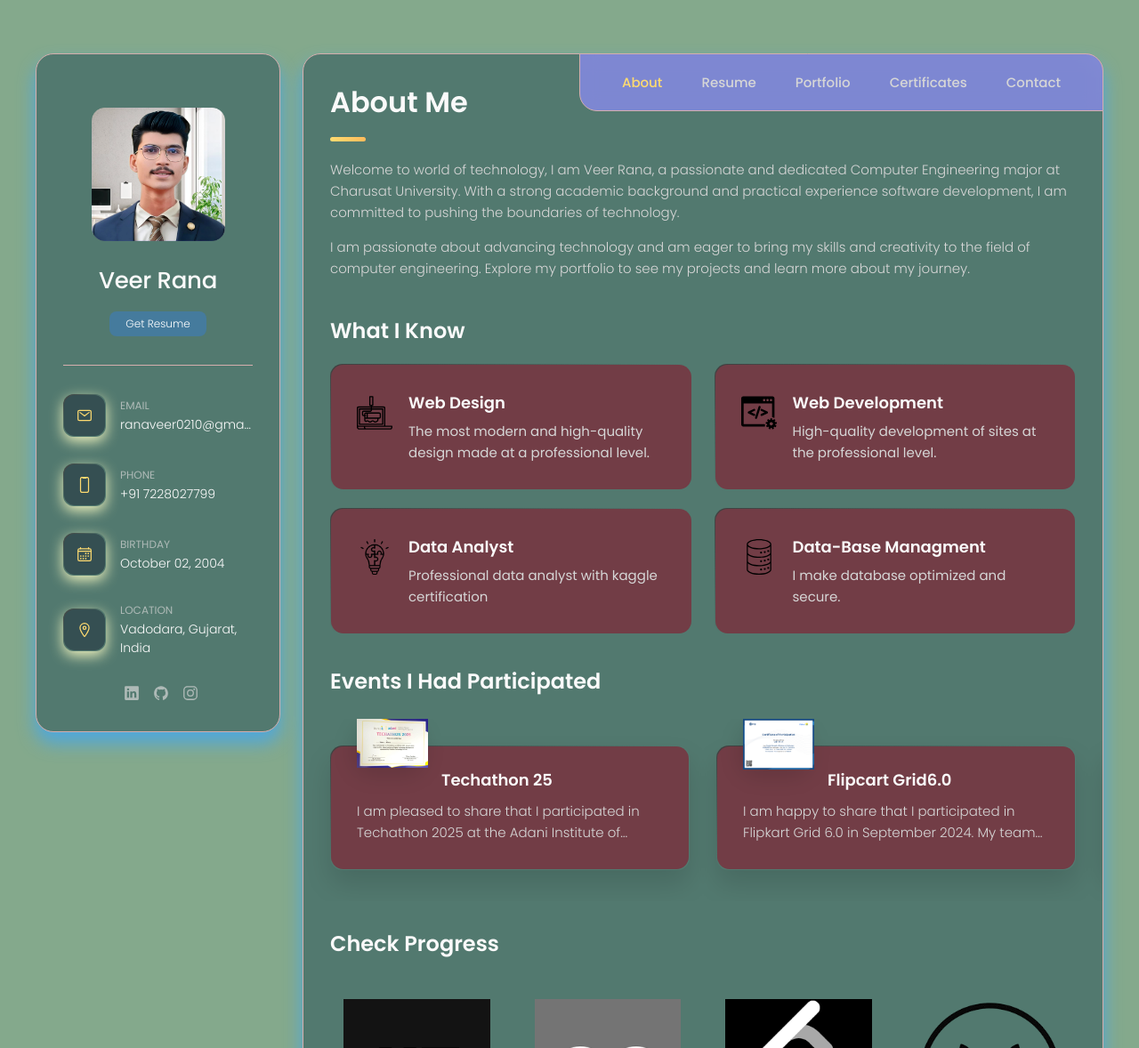
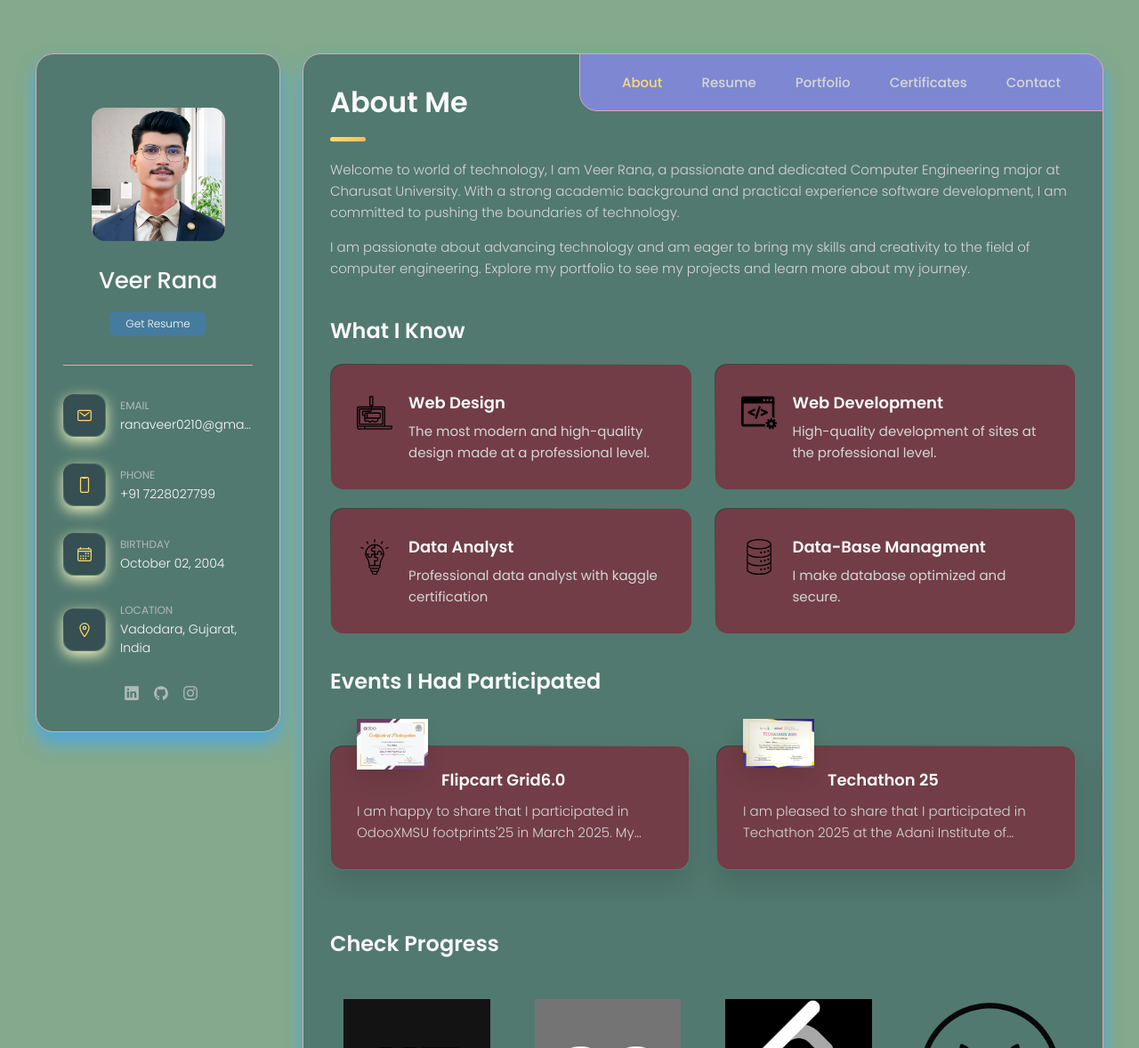
Before and after one commit to VEER-RANA/Portfolio, a plain HTML site: page index.html in a window 1280 px wide. Shown: the top 1178 px of the page at 89% size. Drawn offline with nearby package versions, Linux system fonts and the light colour scheme.

Commit message:
Update index.html

```diff
--- a/index.html
+++ b/index.html
@@ -310,6 +310,25 @@
           <h3 class="h3 testimonials-title">Events I had Participated</h3>
 
           <ul class="testimonials-list has-scrollbar">
+
+	    <li class="testimonials-item">
+              <div class="content-card" data-testimonials-item>
+
+                <figure class="testimonials-avatar-box">
+                  <a href="https://drive.google.com/file/d/1Z6VlSIIDyMQMXB7zjCyD4E2yaVuiwc09/view?usp=drive_link" target="_blank">
+                  <img src="./assets/images/odooXMSU.jpg" alt="odooXMSU" width="60" data-testimonials-avatar>
+                  </a>
+                </figure>
+
+                <h4 class="h4 testimonials-item-title" data-testimonials-title>Flipcart Grid6.0</h4>
+
+                <div class="testimonials-text" data-testimonials-text>
+                  <p>
+                    I am happy to share that I participated in OdooXMSU footprints'25 in March 2025. My team successfully develop a fintech solution which provide managment of money and maintain wallet.
+                </div>
+
+              </div>
+            </li>
 
             <li class="testimonials-item">
               <div class="content-card" data-testimonials-item>
```
